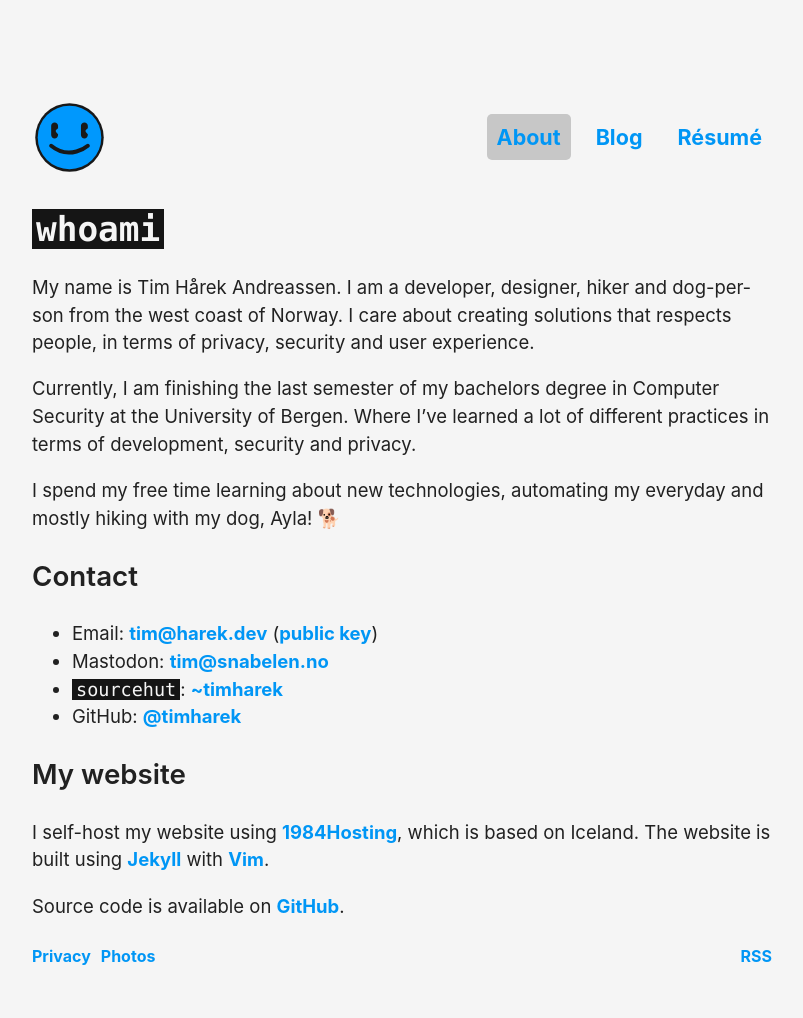
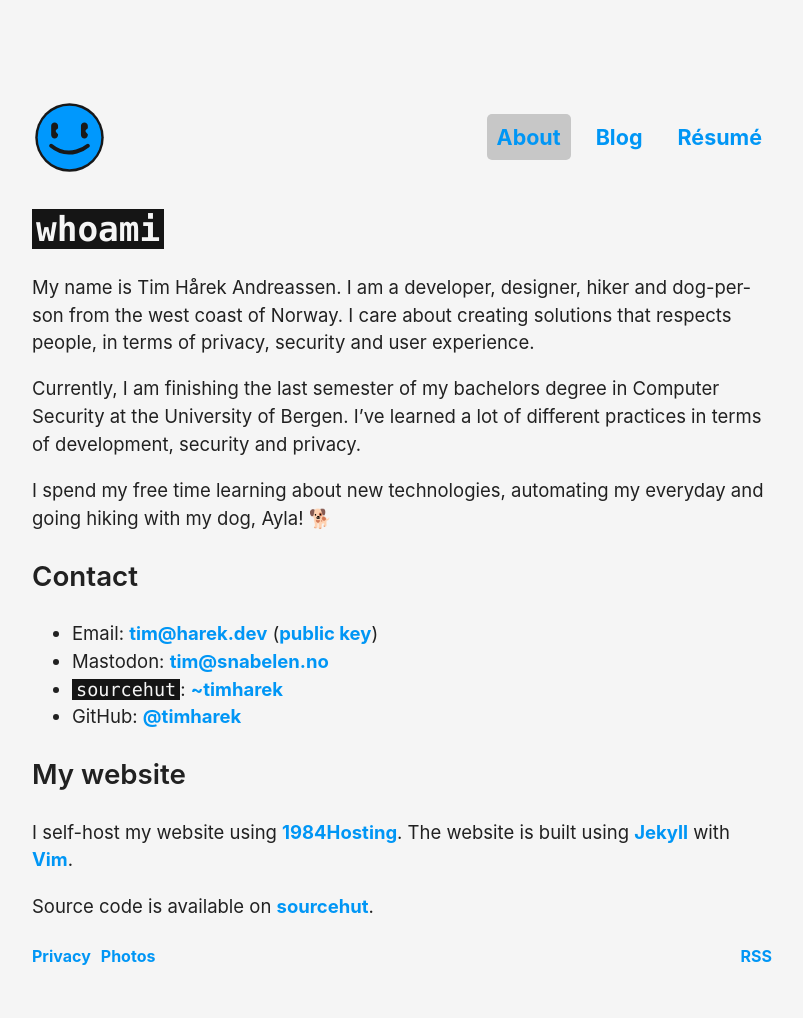
Before and after one commit to timharek/timharek.no, a Jekyll site: the page built from pages/about.md, in a window 1280 px wide. Shown: the whole page, without its empty margins (238-1041 px from the left). Built offline with Jekyll 4.4.1, drawn with Linux system fonts in a browser that asks for light colours.

Commit message:
fix: A couple of typos and improvements

```diff
--- a/pages/about.md
+++ b/pages/about.md
@@ -11,9 +11,9 @@ redirect_from:
 
 My name is Tim Hårek Andreassen. I am a developer, designer, hiker and dog-person from the west coast of Norway. I care about creating solutions that respects people, in terms of privacy, security and user experience.
 
-Currently, I am finishing the last semester of my bachelors degree in Computer Security at the University of Bergen. Where I've learned a lot of different practices in terms of development, security and privacy.
+Currently, I am finishing the last semester of my bachelors degree in Computer Security at the University of Bergen. I've learned a lot of different practices in terms of development, security and privacy.
 
-I spend my free time learning about new technologies, automating my everyday and mostly hiking with my dog, Ayla! 🐕
+I spend my free time learning about new technologies, automating my everyday and going hiking with my dog, Ayla! 🐕
 
 ## Contact
 - Email: [{{ site.email }}](mailto:{{ site.email }}) ([public key](/key))
@@ -23,6 +23,6 @@ I spend my free time learning about new technologies, automating my everyday and
 
 ## My website
 
-I self-host my website using [1984Hosting](https://1984hosting.com), which is based on Iceland. The website is built using [Jekyll](https://jekyllrb.com) with [Vim](https://www.vim.org/).
+I self-host my website using [1984Hosting](https://1984hosting.com). The website is built using [Jekyll](https://jekyllrb.com) with [Vim](https://www.vim.org/).
 
-Source code is available on [GitHub](https://github.com/timharek/timharek.no).
+Source code is available on [sourcehut](https://git.sr.ht/~timharek/timharek.no).
```
Also changed, not shown: _posts/2021-02-09-remarkeable-review.md (+1 -1 lines).
